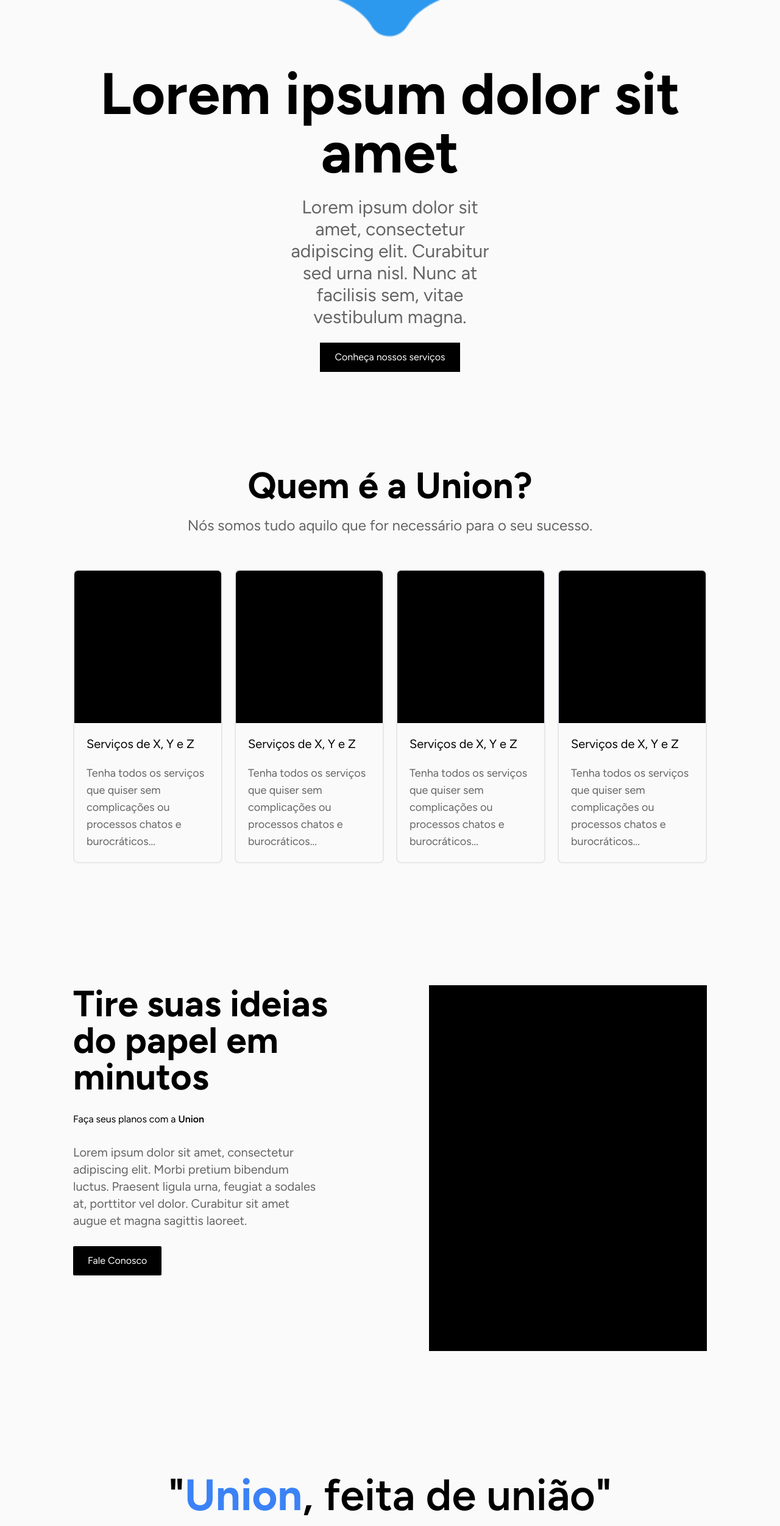
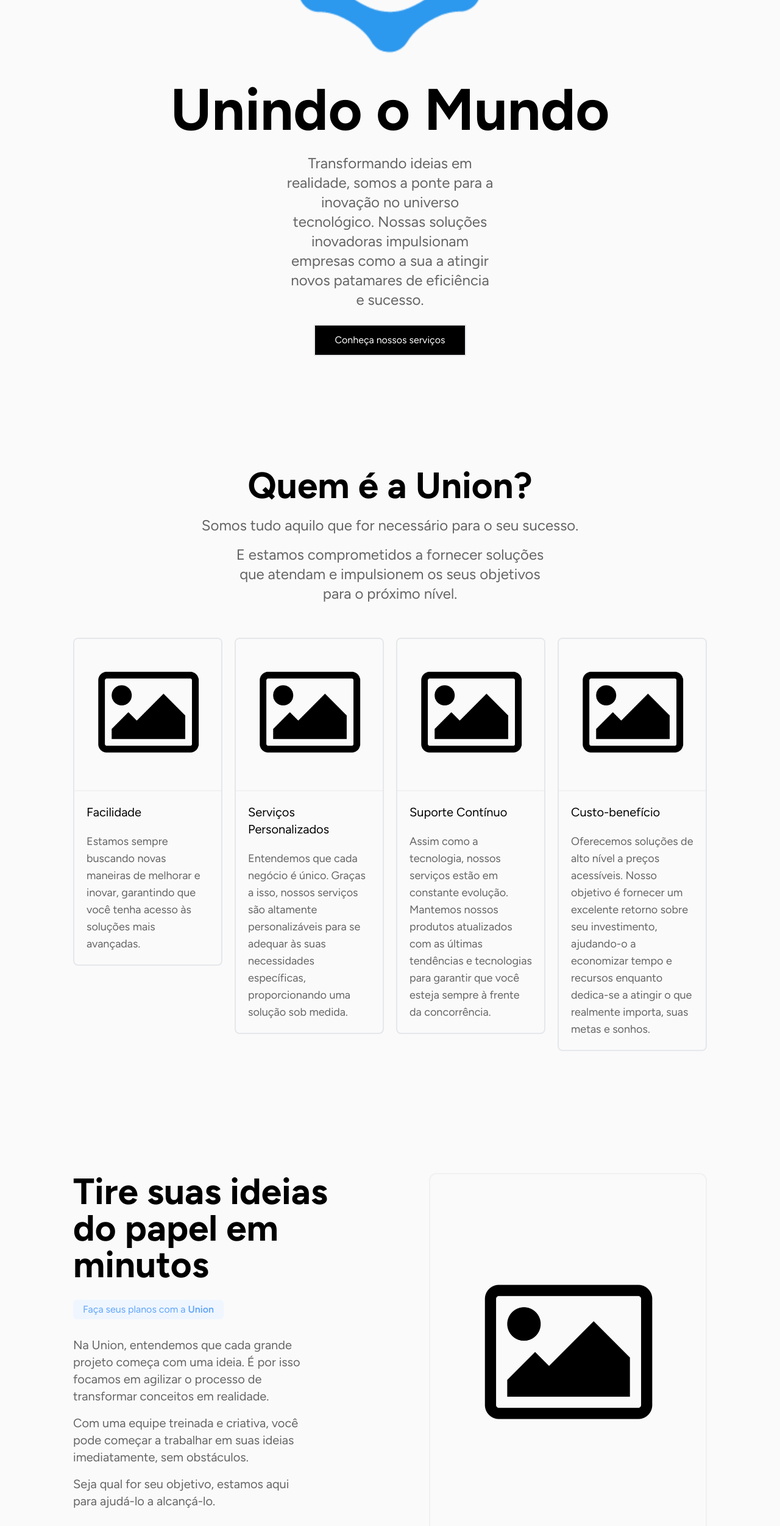
Before and after one commit to Union-Enterprise/Union, a Next.js app: page / in a window 1280 px wide. Shown: the part 234-2737 px from the top of the page at 61% size. Built offline with nearby package versions, Linux system fonts and the light colour scheme.

Commit message:
Adicionado copywriting e estilizações

```diff
--- a/app/page.tsx
+++ b/app/page.tsx
@@ -1,7 +1,8 @@
 import Image from "next/image";
 import Link from "next/link";
-import Card from "./ui/components/card";
+import Card from "./ui/components/Card";
 import GridItem from "./ui/components/GridItem";
+import Button from "./ui/components/Button";
 
 export default function Home() {
   return (
@@ -14,31 +15,40 @@ export default function Home() {
           height={50}
           priority
         />
-        <h1 className="text-8xl font-bold text-black mt-10">
-          Lorem ipsum dolor sit amet
-        </h1>
-        <p className="text-wm-p-color text-3xl px-[350px] my-6">
-          Lorem ipsum dolor sit amet, consectetur adipiscing elit. Curabitur sed
-          urna nisl. Nunc at facilisis sem, vitae vestibulum magna.
+        <h1 className="text-8xl font-bold text-black mt-10">Unindo o Mundo</h1>
+        <p className="text-wm-p-color text-2xl px-[350px] my-6">
+          Transformando ideias em realidade, somos a ponte para a inovação no
+          universo tecnológico. Nossas soluções inovadoras impulsionam empresas
+          como a sua a atingir novos patamares de eficiência e sucesso.
         </p>
-        <Link
-          key={"products-services"}
-          href={"../products/"}
-          className="bg-black px-6 py-3 text-white"
-        >
-          <p>Conheça nossos serviços</p>
-        </Link>
+        <Button text="Conheça nossos serviços" />
       </section>
-      <section className="flex flex-col items-center">
+      <section className="flex flex-col items-center w-full">
         <h3 className="text-6xl text-black font-bold">Quem é a Union?</h3>
-        <p className="text-wm-p-color text-2xl mb-14 mt-5">
-          Nós somos tudo aquilo que for necessário para o seu sucesso.
+        <p className="text-wm-p-color text-2xl mt-5 text-center">
+          Somos tudo aquilo que for necessário para o seu sucesso.
         </p>
-        <div className="grid grid-cols-4 gap-5">
-          <Card />
-          <Card />
-          <Card />
-          <Card />
+        <p className="text-wm-p-color text-2xl mb-14 mt-4 max-w-[40vw] text-center">
+          E estamos comprometidos a fornecer soluções que atendam e impulsionem
+          os seus objetivos para o próximo nível.
+        </p>
+        <div className="grid grid-cols-4 gap-5 w-full">
+          <Card
+            title="Facilidade"
+            description="Estamos sempre buscando novas maneiras de melhorar e inovar, garantindo que você tenha acesso às soluções mais avançadas."
+          />
+          <Card
+            title="Serviços Personalizados"
+            description="Entendemos que cada negócio é único. Graças a isso, nossos serviços são altamente personalizáveis para se adequar às suas necessidades específicas, proporcionando uma solução sob medida."
+          />
+          <Card
+            title="Suporte Contínuo"
+            description="Assim como a tecnologia, nossos serviços estão em constante evolução. Mantemos nossos produtos atualizados com as últimas tendências e tecnologias para garantir que você esteja sempre à frente da concorrência."
+          />
+          <Card
+            title="Custo-benefício"
+            description="Oferecemos soluções de alto nível a preços acessíveis. Nosso objetivo é fornecer um excelente retorno sobre seu investimento, ajudando-o a economizar tempo e recursos enquanto dedica-se a atingir o que realmente importa, suas metas e sonhos."
+          />
         </div>
       </section>
       <section className="grid grid-cols-2 gap-[10vw]">
@@ -46,46 +56,48 @@ export default function Home() {
           <h3 className="text-6xl text-black font-bold">
             Tire suas ideias do papel em minutos
           </h3>
-          <p className="text-black">
+          <p className="bg-blue-50 text-blue-400 rounded-md w-fit px-4 py-1">
             Faça seus planos com a <span className="font-semibold">Union</span>
           </p>
-          <p className="text-wm-p-color text-xl mr-14">
-            Lorem ipsum dolor sit amet, consectetur adipiscing elit. Morbi
-            pretium bibendum luctus. Praesent ligula urna, feugiat a sodales at,
-            porttitor vel dolor. Curabitur sit amet augue et magna sagittis
-            laoreet.
-          </p>
-          <Link
-            key={"products-services"}
-            href={"../products/"}
-            className="bg-black py-3 px-6 w-fit rounded-sm"
-          >
-            <p>Fale Conosco</p>
-          </Link>
+          <div className="mr-20 flex flex-col gap-y-4">
+            <p className="text-wm-p-color text-xl">
+              Na Union, entendemos que cada grande projeto começa com uma ideia.
+              É por isso focamos em agilizar o processo de transformar conceitos
+              em realidade.
+            </p>
+            <p className="text-wm-p-color text-xl">
+              Com uma equipe treinada e criativa, você pode começar a trabalhar
+              em suas ideias imediatamente, sem obstáculos.
+            </p>
+            <p className="text-wm-p-color text-xl">
+              Seja qual for seu objetivo, estamos aqui para ajudá-lo a
+              alcançá-lo.
+            </p>
+          </div>
+          <Button text="Fale Conosco" />
         </div>
-        <div className="bg-black overflow-hidden h-[600px]">
-          {/* <Image
-            src="/blue-logo.svg"
+        <div className="overflow-hidden h-[600px] flex justify-center items-center border-2 border-wm-border-color rounded-xl">
+          <Image
+            src="/default-image.png"
             alt="Union Logo"
-            width={180}
-            height={250}
+            width={300}
+            height={300}
             priority
-            className="w-full"
-          /> */}
+          />
         </div>
       </section>
       <section className="w-full flex flex-col gap-10 items-center">
         <h2 className="text-7xl text-black font-semibold">
-          "<span className="font-bold text-blue-500">Union</span>, feita de
+          "<span className="font-bold text-blue-400">Union</span>, feita de
           união"
         </h2>
         <div className="grid grid-cols-4 auto-rows-[minmax(320px,_auto)] w-full gap-5 *:overflow-hidden relative">
-          <GridItem />
-          <GridItem colSpan={2} />
-          <GridItem rowSpan={2} />
-          <GridItem />
-          <GridItem />
-          <GridItem />
+          <GridItem link="Link 1" />
+          <GridItem colSpan={"2"} link="Link 2" />
+          <GridItem rowSpan={"2"} link="Link 3" />
+          <GridItem link="Link 4" />
+          <GridItem link="Link 5" />
+          <GridItem link="Link 6" />
           <div
             className="absolute bottom-[-150px] w-full flex flex-col items-center pt-[150px] justify-center"
             style={{
@@ -97,17 +109,11 @@ export default function Home() {
               Desenvolvendo por e para você.
             </p>
             <p className="text-wm-p-color mb-5 text-xl">
-              saiba quem irá{" "}
-              <span className="font-bold text-black">desenvolver</span> seus
+              saiba quem irá
+              <span className="font-bold text-black"> desenvolver</span> seus
               <span className="font-bold text-black"> próximos projetos.</span>
             </p>
-            <Link
-              key={"developers"}
-              href={"../developers/"}
-              className="bg-black py-3 px-8 w-fit rounded-sm"
-            >
-              <p>Fale Conosco</p>
-            </Link>
+            <Button text="Conheça nossos Devs" />
           </div>
         </div>
       </section>
--- /dev/null
+++ b/app/ui/components/Button.tsx
@@ -0,0 +1,13 @@
+import Link from "next/link";
+
+export default function Button({ text = "" }) {
+  return (
+    <Link
+      key={""}
+      href={""}
+      className="bg-black py-3 px-8 w-fit rounded-sm hover:border-blue-400 hover:bg-transparent border-2 hover:text-blue-400"
+    >
+      <p>{text}</p>
+    </Link>
+  );
+}
--- a/app/ui/components/Card.tsx
+++ b/app/ui/components/Card.tsx
@@ -1,29 +1,26 @@
 import Image from "next/image";
 import Link from "next/link";
 
-export default function Card() {
+export default function Card({ title = "", description = "" }) {
   return (
     <Link
       key={"products-services"}
       href={"../products/"}
-      className=" hover:translate-y-[-20px] border-2 rounded-lg hover:border-blue-400 overflow-hidden"
+      className=" hover:translate-y-[-20px] border-2 rounded-lg hover:border-blue-400 overflow-hidden h-fit"
     >
-      <div className="h-[250px] bg-black w-full">
-        {/* <Image
-          src="/blue-logo.svg"
+      <div className="h-[250px] bg-wm-main-background w-full flex justify-center items-center border-b-2 border-wm-border-color">
+        <Image
+          src="/default-image.png"
           alt="Union Logo"
           width={180}
           height={250}
           priority
-        /> */}
+        />
       </div>
 
       <div className="p-5 flex flex-col gap-y-5">
-        <p className="text-xl text-black">Serviços de X, Y e Z</p>
-        <p className="text-wm-p-color text-lg">
-          Tenha todos os serviços que quiser sem complicações ou processos
-          chatos e burocráticos...
-        </p>
+        <p className="text-xl text-black">{title}</p>
+        <p className="text-wm-p-color text-lg">{description}</p>
       </div>
     </Link>
   );
--- a/app/ui/components/FooterSection.tsx
+++ b/app/ui/components/FooterSection.tsx
@@ -3,7 +3,10 @@ export default function FooterSection({ title = "", texts = [""] }) {
     <div className="flex flex-col gap-5">
       <p className="font-semibold text-black text-xl">{title}</p>
       {texts.map((text, index) => (
-        <p key={index} className="text-wm-p-color">
+        <p
+          key={index}
+          className="text-wm-p-color hover:text-blue-400 cursor-pointer w-fit"
+        >
           {text}
         </p>
       ))}
--- a/app/ui/components/GridItem.tsx
+++ b/app/ui/components/GridItem.tsx
@@ -1,9 +1,27 @@
-export default function GridItem({ colSpan = 1, rowSpan = 1, content = "" }) {
+import Image from "next/image";
+import Link from "next/link";
+
+export default function GridItem({ colSpan = "1", rowSpan = "1", link = "A" }) {
   return (
     <div
-      className={`bg-blue-400 hover:rounded-xl hover:translate-y-[-15px] col-span-${colSpan} row-span-${rowSpan}`}
+      className={`border-2 border-wm-border-color hover:rounded-xl hover:translate-y-[-15px] col-span-${colSpan} row-span-${rowSpan} flex justify-center items-center relative group`}
     >
-      {content}
+      <Image
+        src="/default-image.png"
+        alt="Union Logo"
+        width={100}
+        height={100}
+        priority
+      />
+      <div className="w-full h-full bg-[rgba(0,0,0,0.4)] absolute group-hover:opacity-100 opacity-0 flex justify-center items-center">
+        <Link
+          key={""}
+          href={""}
+          className="bg-white px-10 rounded-full text-sm py-1 text-wm-p-color"
+        >
+          <p>{link}</p>
+        </Link>
+      </div>
     </div>
   );
 }
--- a/app/ui/components/Header.tsx
+++ b/app/ui/components/Header.tsx
@@ -16,7 +16,7 @@ const links = [
 
 export default function Header() {
   return (
-    <header className="bg-white w-full h-[60px] border-b border-gray-200 flex justify-between items-center px-[120px] fixed top-0 z-[999]">
+    <header className="bg-[rgba(255,255,255,0.8)] backdrop-saturate-[1.8] backdrop-blur-sm w-full h-[60px] border-b-2 border-[#eaeaea] flex justify-between items-center px-[120px] fixed top-0 z-[999]">
       <Image
         src="/h-logo.png"
         alt="Union Logo"
@@ -36,10 +36,10 @@ export default function Header() {
         ))}
       </div>
       <div className="flex gap-5 items-center">
-        <p className="border-wm-border-color border-2 text-black py-2 px-4 rounded-md cursor-pointer hover:opacity-60">
+        <p className="border-wm-border-color border-2 text-black py-2 px-4 rounded-md cursor-pointer hover:border-blue-400 hover:text-blue-400">
           Fale Conosco
         </p>
-        <p className="text-white py-2 px-4 rounded-md bg-black cursor-pointer hover:bg-[rgba(0,0,0,0.7)]">
+        <p className="text-white py-2 px-4 rounded-md bg-black cursor-pointer hover:bg-blue-400">
           Conheça
         </p>
       </div>
```
Also changed, not shown: app/ui/components/Footer.tsx (+22 -14 lines), public/default-image.png (added), 1 other file (tests, documents, lock files or other folders).
